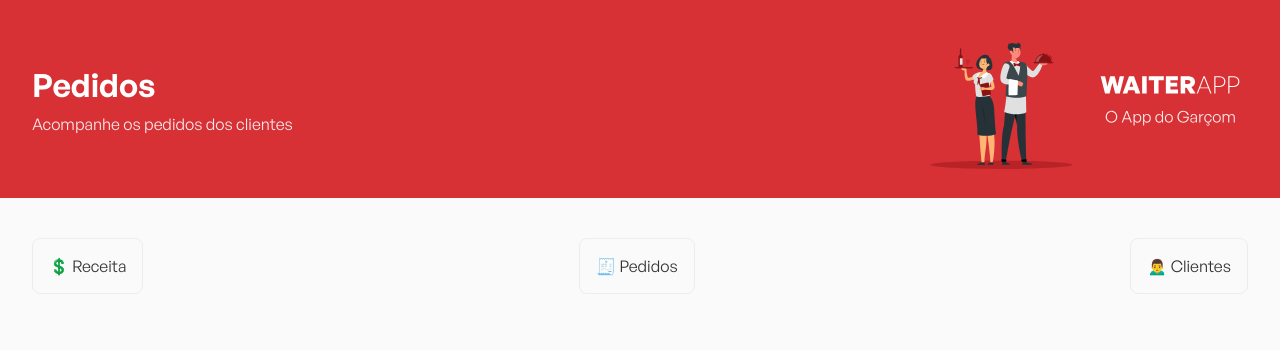
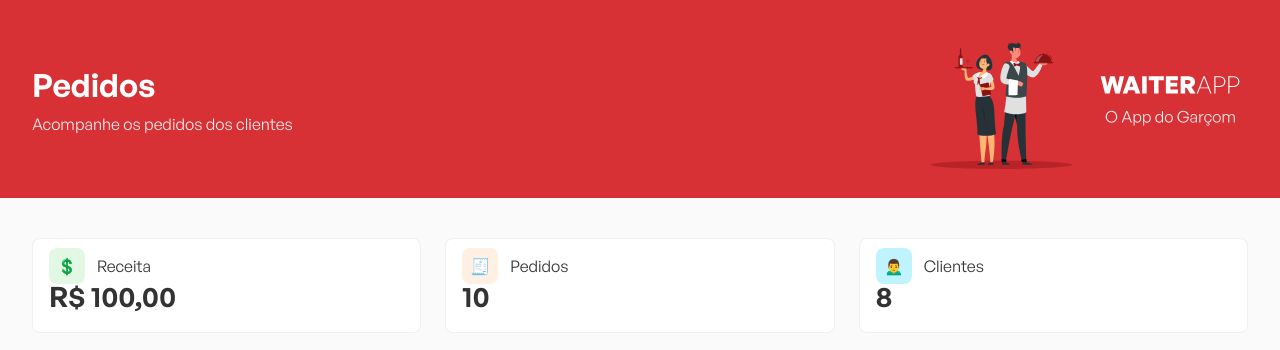
Before and after one commit to Augusto9237/waiter-app-web, a React (Vite) app: page / in a window 1280 px wide. Shown: the top 350 px of the page. Built offline with nearby package versions, Linux system fonts and the light colour scheme.

Commit message:
dasboard in progress

```diff
--- a/src/components/Admin/index.tsx
+++ b/src/components/Admin/index.tsx
@@ -1,3 +1,4 @@
+import { formatCurrency } from "../../utils/formatCurrency";
 import { CardContainer, CardOrders, Container } from "./styles";
 
 export default function Admin() {
@@ -5,13 +6,19 @@ export default function Admin() {
     <Container>
       <CardContainer>
         <CardOrders>
-          <span>💲 Receita</span>
+          <span className="icon-avenue">💲</span>
+          <span>Receita</span>
+          <h1>{formatCurrency(100)}</h1>
         </CardOrders>
         <CardOrders>
-          <span>🧾 Pedidos</span>
+          <span className="icon-orders">🧾</span>
+          <span>Pedidos</span>
+          <h1>10</h1>
         </CardOrders>
         <CardOrders>
-          <span>🙍‍♂️ Clientes</span>
+          <span className="icon-customers">🙍‍♂️</span>
+          <span>Clientes</span>
+          <h1>8</h1>
         </CardOrders>
       </CardContainer>
     </Container>
--- a/src/components/Admin/styles.ts
+++ b/src/components/Admin/styles.ts
@@ -23,14 +23,44 @@ export const Container = styled.div`
 `;
 
 export const CardContainer = styled.div`
-   display: flex;
-   flex-direction: row;
-   justify-content: space-between;
-
+  display: flex;
+  flex-direction: row;
+  justify-content: space-between;
+  gap: 24px;
 `;
 
 export const CardOrders = styled.div`
   padding: 16px;
   border-radius: 8px;
   border: 1px solid rgba(204, 204, 204, 0.3);
+  background: #fff;
+  flex: 1;
+
+  .icon-avenue {
+    padding: 8px;
+    background: rgba(136, 224, 145, 0.24);
+    border-radius: 8px;
+    margin-right: 12px;
+  }
+
+  .icon-orders {
+    padding: 8px;
+    background: rgba(255, 181, 114, 0.2);
+    border-radius: 8px;
+    margin-right: 12px;
+  }
+
+  .icon-customers {
+    padding: 8px;
+    background: rgba(0, 209, 255, 0.25);
+    border-radius: 8px;
+    margin-right: 12px;
+  }
+
+  h1 {
+    font-weight: 600;
+    font-size: 28px;
+    line-height: 140%;
+    color: #333333;
+  }
 `;
```
